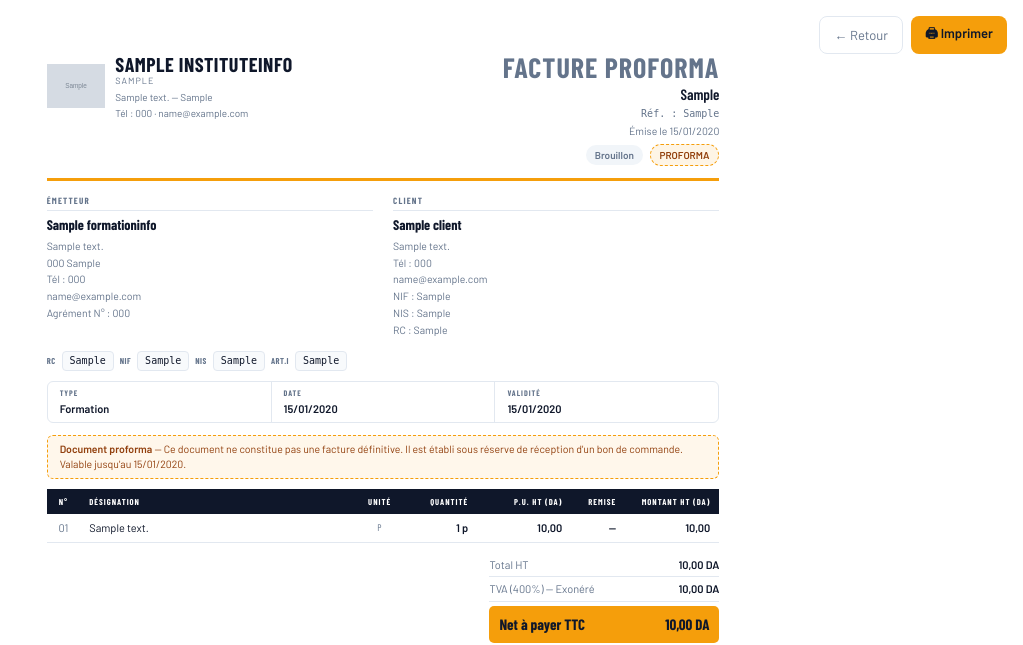
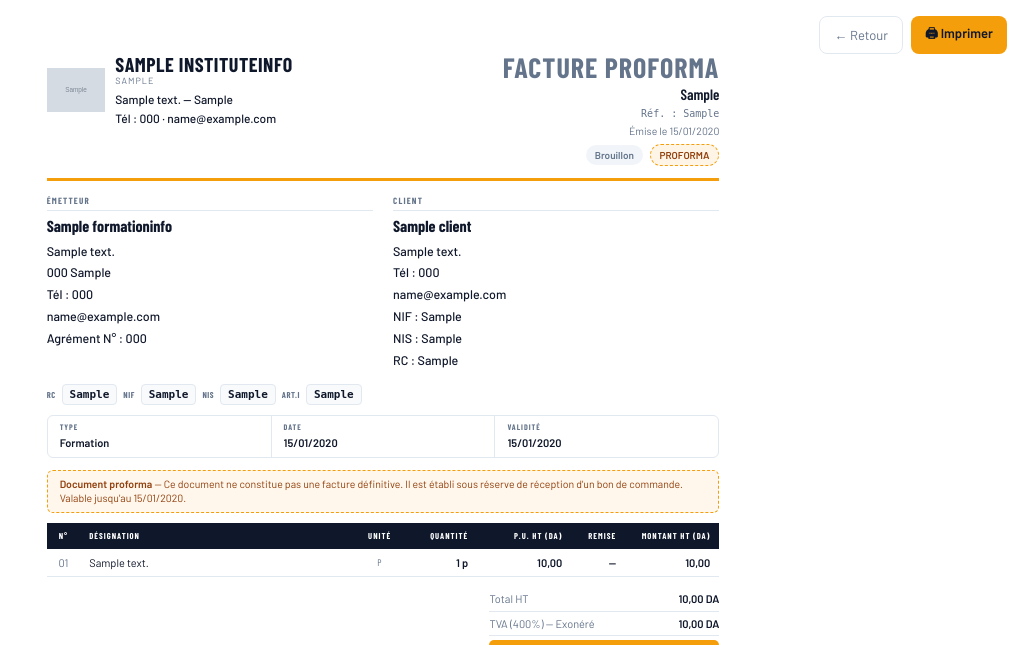
Before and after one commit to yahiaAlg/industrial_safety_invoicing_webapp, a Django app: page /financial/invoices/1/print/ in a window 1280 px wide. Shown: the top 645 px of the page, without its empty margins (257-1280 px from the left). Run offline with Django 4.2, Linux system fonts and the light colour scheme; a user stored in the database is signed in; tables that the repository leaves empty hold one stand-in row (values such as "Sample post"); grey boxes marked "Sample" are stand-in pictures; parts of the project's set-up code (start-up, migrations or seed data) failed here and were passed over.

Commit message:
feat: Update invoice print templates with enhanced styling for brand address and party details

```diff
--- a/templates/financial/invoice_print.html
+++ b/templates/financial/invoice_print.html
@@ -59,7 +59,7 @@
       color: var(--text-primary); line-height: 1.1;
     }
     .brand-sub { font-size: 9px; color: var(--text-muted); text-transform: uppercase; letter-spacing: 1px; }
-    .brand-address { font-size: 10px; color: var(--text-muted); margin-top: 2px; }
+    .brand-address { font-size: 12px; color: var(--text-primary); margin-top: 3px; font-weight: 500; }
     .doc-title-block { text-align: right; }
     .doc-title {
       font-family: var(--font-head);
@@ -100,8 +100,8 @@
       color: var(--text-muted); margin-bottom: 4px;
       padding-bottom: 3px; border-bottom: 1px solid var(--border);
     }
-    .party-name  { font-family: var(--font-head); font-size: 14px; font-weight: 700; margin-bottom: 3px; }
-    .party-detail{ font-size: 10.5px; color: var(--text-muted); line-height: 1.6; }
+    .party-name  { font-family: var(--font-head); font-size: 16px; font-weight: 700; margin-bottom: 3px; }
+    .party-detail{ font-size: 12.5px; color: var(--text-primary); line-height: 1.75; font-weight: 500; }
 
     /* ── IDs row ── */
     .ids-row {
@@ -112,7 +112,7 @@
       display: inline-flex; align-items: center; gap: 3px;
       padding: 2px 7px; background: #f8fafc;
       border: 1px solid var(--border); border-radius: 4px;
-      font-size: 10px; font-family: monospace;
+      font-size: 11px; font-family: monospace; color: var(--text-primary); font-weight: 600;
     }
     .id-label {
       font-family: var(--font-head); font-size: 8.5px; font-weight: 700;
@@ -260,7 +260,7 @@
       .brand-name { font-size: 17px; }
       .doc-title  { font-size: 24px; }
       .doc-ref    { font-size: 13px; }
-      .party-name { font-size: 12px; }
+      .party-name { font-size: 14px; }
       .meta-cell-value { font-size: 10px; }
       .items-table tbody td { font-size: 10px; padding: 5px 7px; }
       .items-table thead th { font-size: 7.5px; padding: 5px 7px; }
```
Also changed, not shown: templates/financial/invoice_print_finale.html (+7 -7 lines), templates/financial/invoice_print_proforma_snapshot.html (+4 -4 lines).
